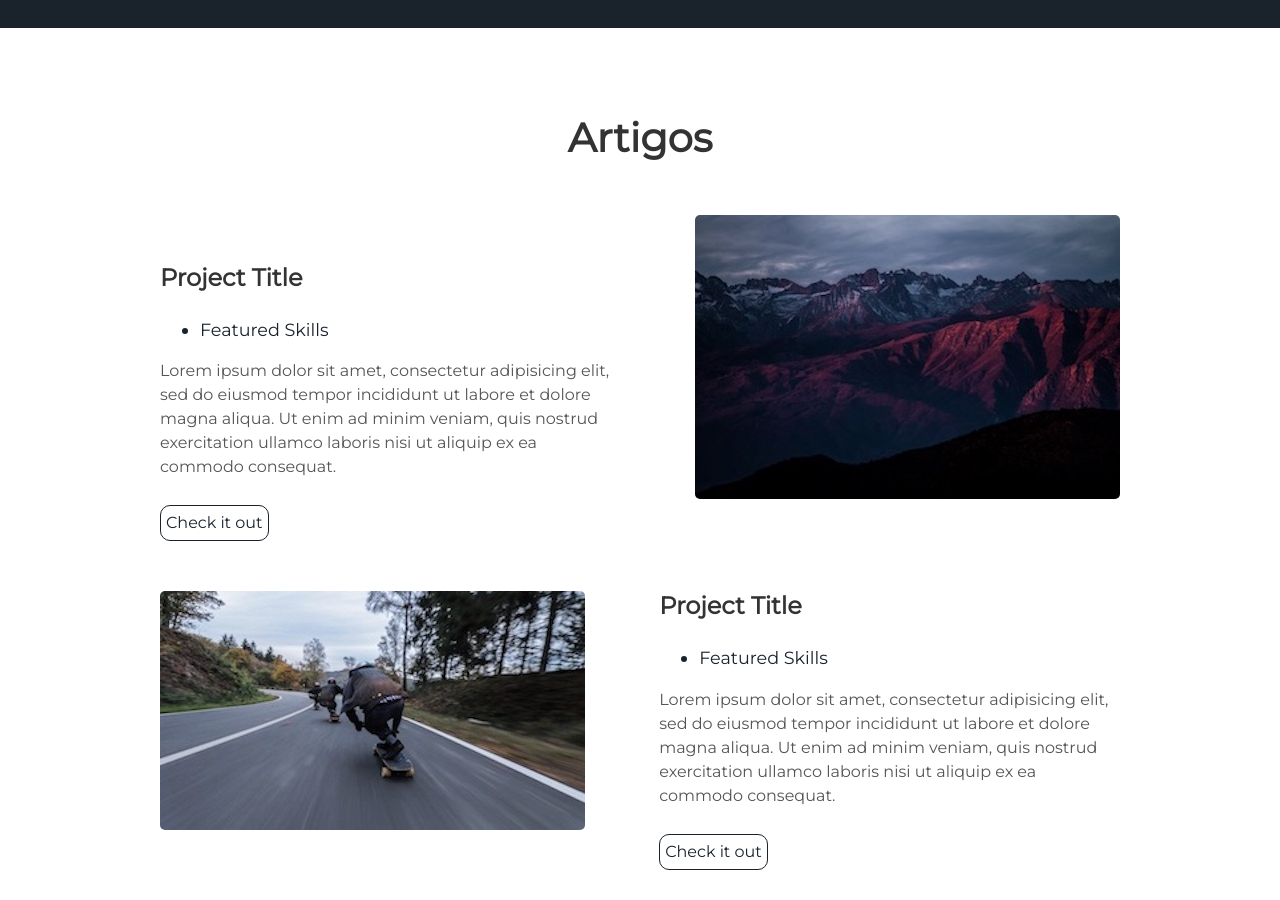
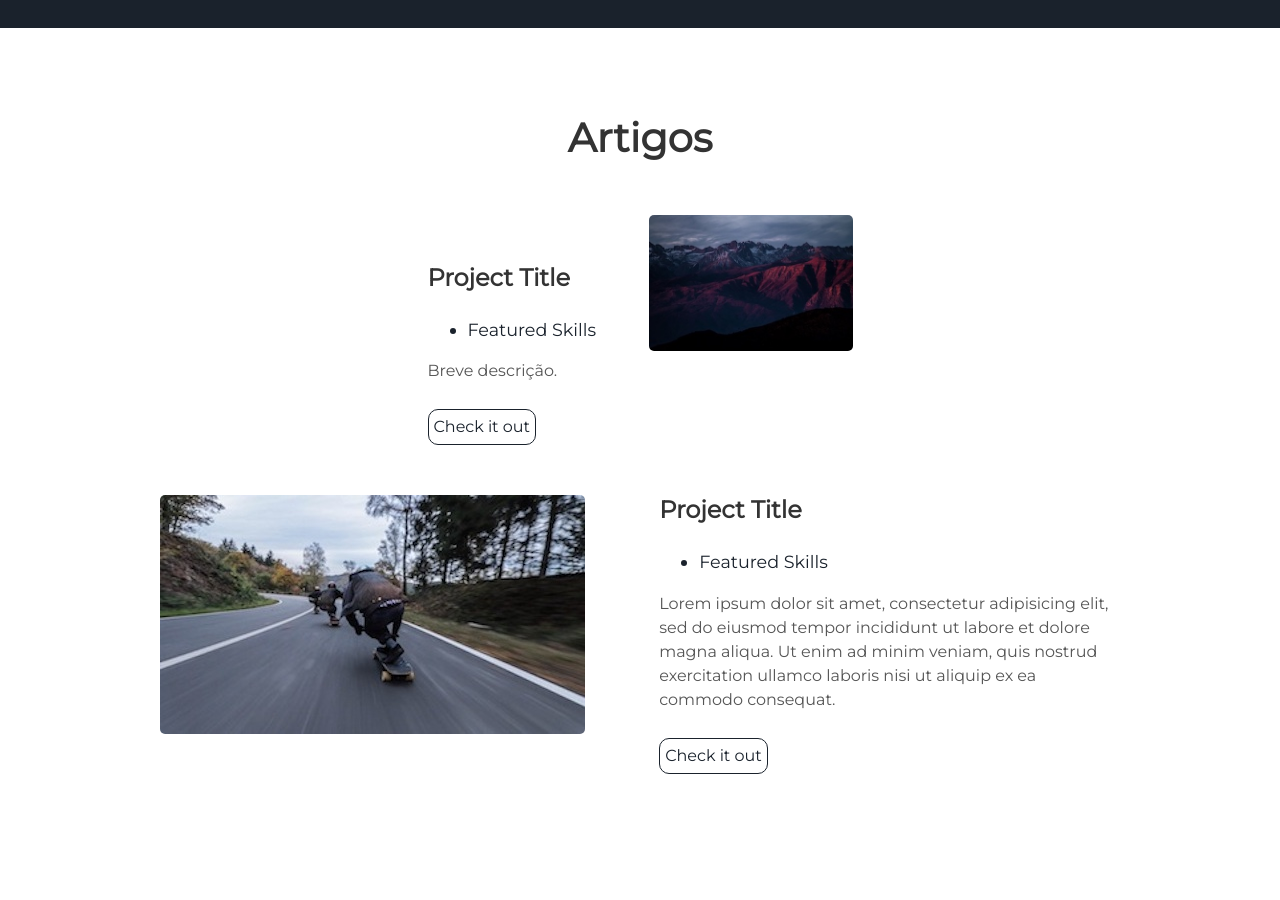
Before and after one commit to gabrielalberton/incredible-rabbit, a Jekyll site: the page built from index.html, in a window 1280 px wide and 900 px high, scrolled down 872 px. Built offline with Jekyll 4.4.1, drawn with Linux system fonts in a browser that asks for light colours; after the commit the page ends 1676 px from its top, so only the background shows below that.

Commit message:
projects.html: changed

```diff
--- a/_includes/projects.html
+++ b/_includes/projects.html
@@ -10,7 +10,7 @@
     <ul>
       <li> Featured Skills</li>
     </ul>
-    <p>Lorem ipsum dolor sit amet, consectetur adipisicing elit, sed do eiusmod tempor incididunt ut labore et dolore magna aliqua. Ut enim ad minim veniam, quis nostrud exercitation ullamco laboris nisi ut aliquip ex ea commodo consequat.</p>
+    <p>Breve descrição.</p>
     <a class="project-link" href="#">Check it out</a>
   </div>
 </div>
```
